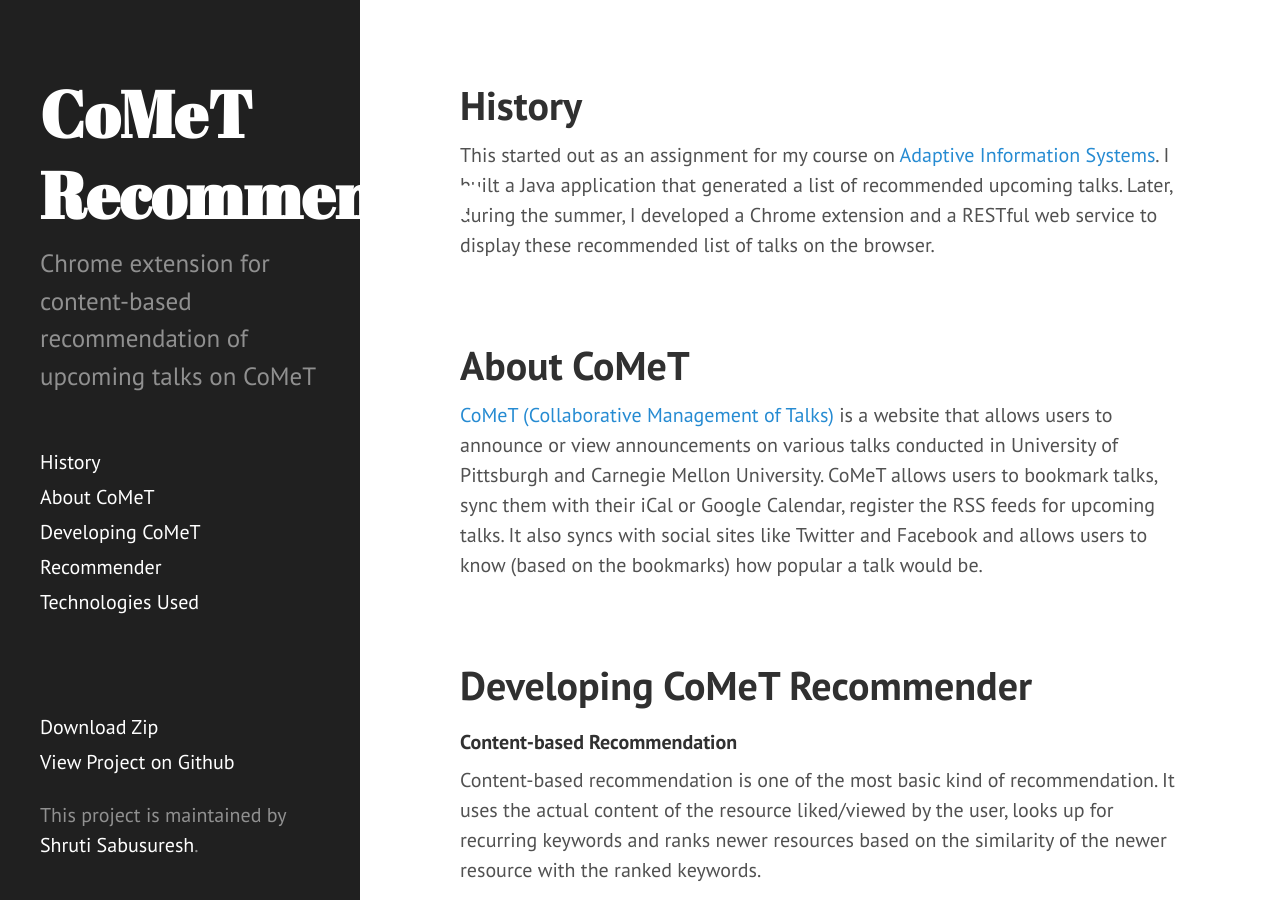
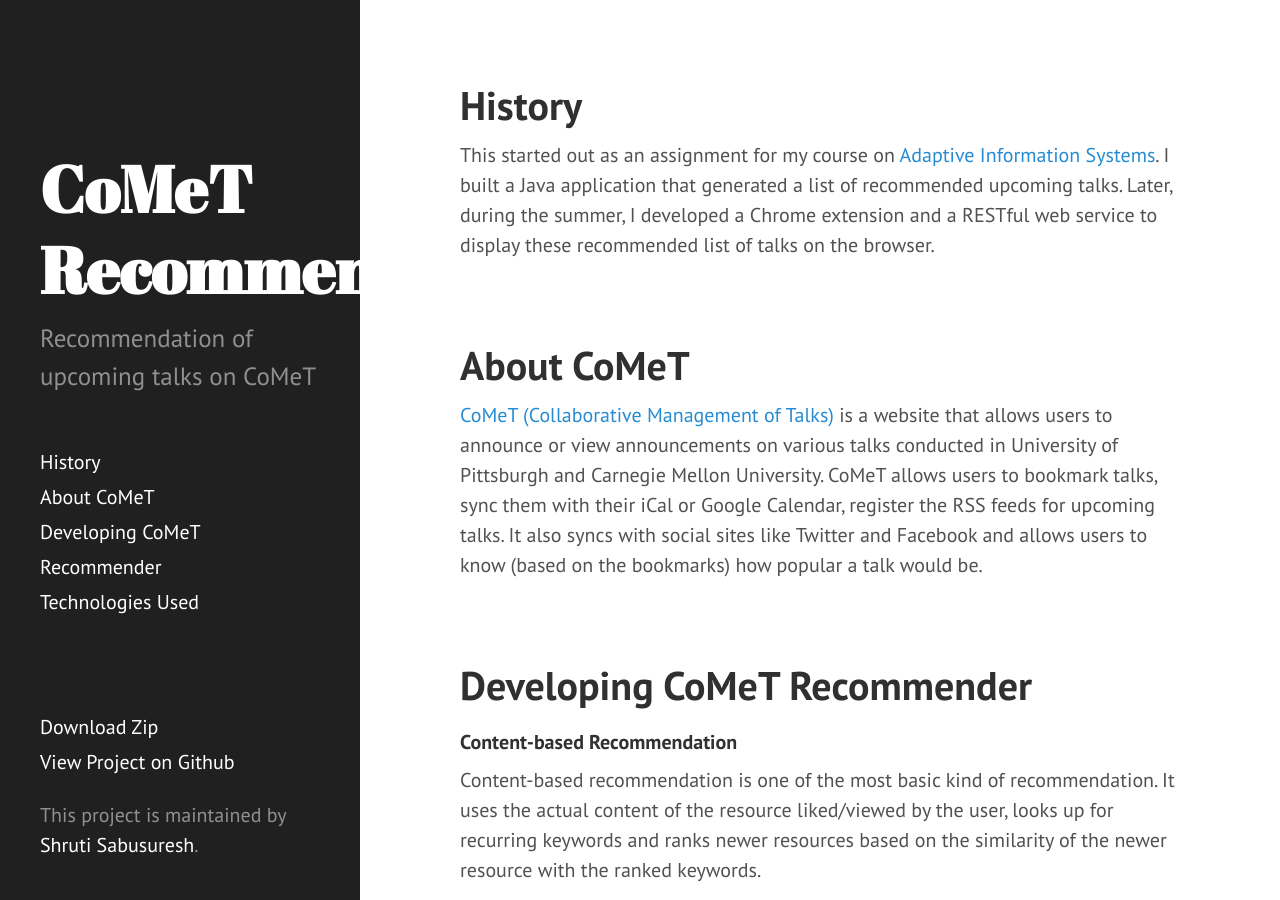
Before and after one commit to ss37/comet_recommender, a Jekyll site: the page built from index.html, in a window 1280 px wide and 900 px high. Built offline with Jekyll 4.4.1, drawn with Linux system fonts in a browser that asks for light colours; Markdown is read by kramdown in place of the engine named in the settings; the list of posts is cut into pages by our own code.

Commit message:
changing description

```diff
--- a/_config.yml
+++ b/_config.yml
@@ -9,7 +9,7 @@
 # Setup
 title:            CoMeT Recommender
 tagline:          ''
-description:      'Chrome extension for content-based recommendation of upcoming talks on CoMeT'
+description:      'Recommendation of upcoming talks on CoMeT'
 url:              http://ss37.github.io/comet_recommender
 baseurl:          /
 
```
